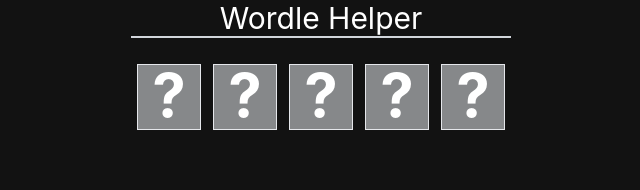
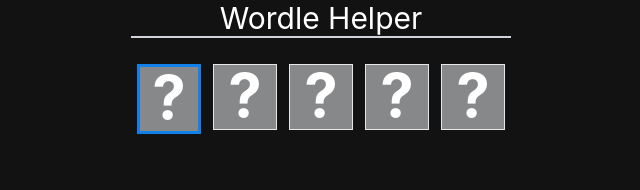
Before and after one commit to BrianSpencerDev/wordle-helper, a Next.js app: page / in a window 1280 px wide. Shown: the top 190 px of the page, without its empty margins (319-959 px from the left). Built offline with nearby package versions, Linux system fonts and the light colour scheme.

Commit message:
change color of border of active letter input

```diff
--- a/components/Input.js
+++ b/components/Input.js
@@ -1,4 +1,4 @@
-import {useRef, useState} from "react";
+import {useRef, useState, useEffect} from "react";
 import Letter from "./Letter";
 
 function Input(props){
@@ -9,7 +9,7 @@
 
     const [currInput, setCurrInput] = useState(0)
 
-    function submitHandler(e) {
+    function submitHandler() {
         // e.preventDefault();
 
         const enteredInput = "";
@@ -67,7 +67,9 @@
         } else if (event.key === "Backspace") {
             onDelete();
         } else if (event.key === " " || event.key === '?'){
-            setCurrInput(currInput++)
+            if (currInput < 4) {
+                setCurrInput(currInput + 1);
+            }
         } else {
 
             console.log('hey')
@@ -87,12 +89,14 @@
         }
     }
 
-    return <div tabIndex="0" className="flex flex-row justify-center my-5" onKeyDown={handleKeyboard}>
-        <Letter pos={0} inputs={inputs} setInputs={setInputs}/>
-        <Letter pos={1} inputs={inputs} setInputs={setInputs}/>
-        <Letter pos={2} inputs={inputs} setInputs={setInputs}/>
-        <Letter pos={3} inputs={inputs} setInputs={setInputs}/>
-        <Letter pos={4} inputs={inputs} setInputs={setInputs}/>
+    useEffect(() => {document.getElementById('input').focus();}, [])
+
+    return <div tabIndex="0" id="input" className="flex flex-row justify-center my-5 focus:outline-none" onKeyDown={handleKeyboard}>
+        <Letter pos={0} inputs={inputs} setInputs={setInputs} currInput={currInput}/>
+        <Letter pos={1} inputs={inputs} setInputs={setInputs} currInput={currInput}/>
+        <Letter pos={2} inputs={inputs} setInputs={setInputs} currInput={currInput}/>
+        <Letter pos={3} inputs={inputs} setInputs={setInputs} currInput={currInput}/>
+        <Letter pos={4} inputs={inputs} setInputs={setInputs} currInput={currInput}/>
     </div>
 
 }
--- a/components/Letter.js
+++ b/components/Letter.js
@@ -1,3 +1,5 @@
+import { createRouter } from "next/router";
+
 function Letter(props){
 
     //console.log(props.inputs[props.pos])
@@ -25,9 +27,17 @@
 
     }
 
+    function isActive(){
+        if(props.currInput === props.pos){
+            return true
+        }
+
+        return false
+    }
 
 
-    return <div className={`flex content-center justify-center pb-1 m-1.5 w-16 text-6xl h-full font-bold border border-gray ${color}`} onClick={handleClick}>
+
+    return <div className={` ${isActive() ? "active" : ""} flex content-center justify-center pb-1 m-1.5 w-16 text-6xl h-full font-bold border border-gray ${color}`} onClick={handleClick}>
         {input.letter}
     </div>
 
--- a/styles/globals.css
+++ b/styles/globals.css
@@ -36,6 +36,13 @@
   background-color: #86888a;
 }
 
+
+
 @tailwind base;
 @tailwind components;
 @tailwind utilities;
+
+.active {
+  border-color:rgb(17, 128, 233);
+  border-width: 3px;
+}
```
